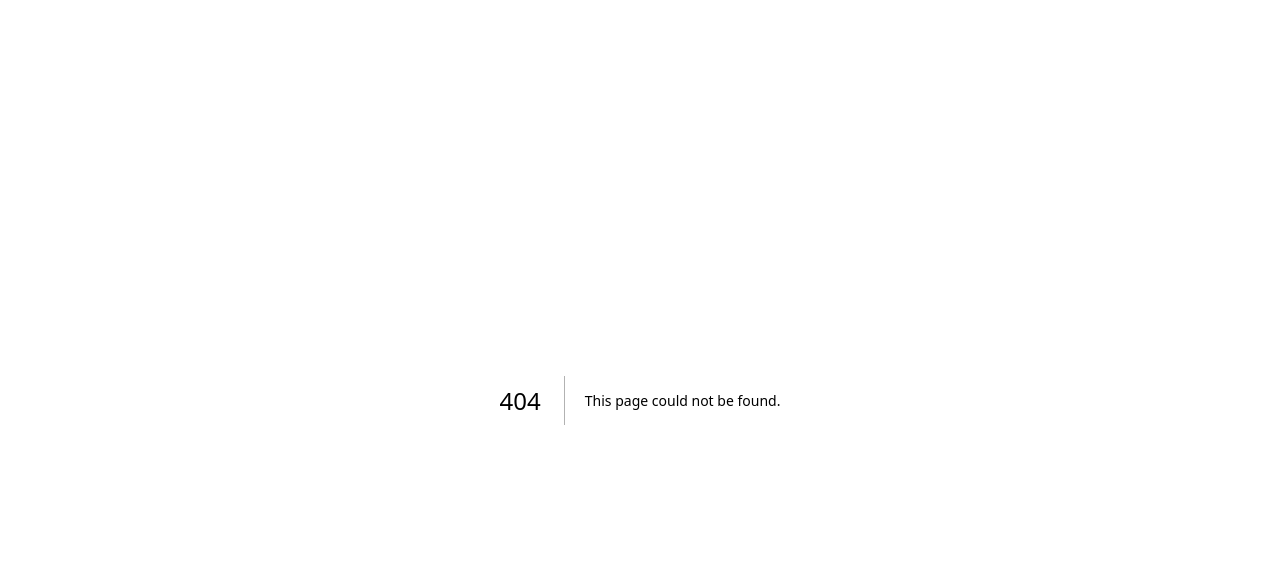
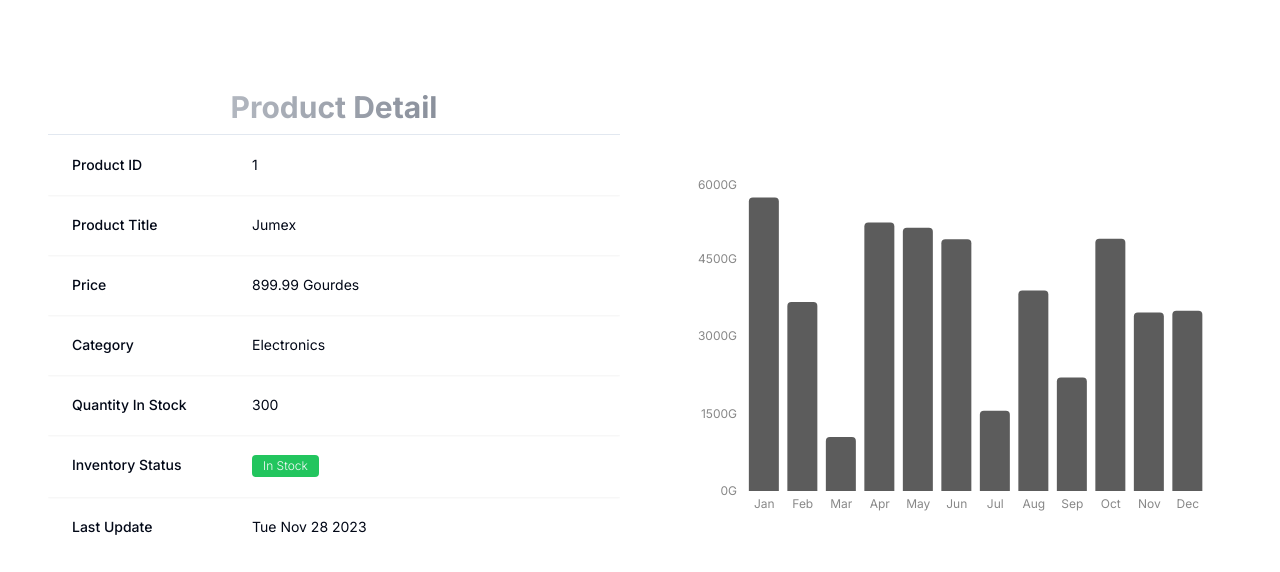
Before and after one commit to codewithmortensen/rcommunication, a Next.js app: page /inventory/1 in a window 1280 px wide. Before the commit this address had no page. Shown: the top 572 px of the page. Built offline with nearby package versions, Linux system fonts and the light colour scheme.

Commit message:
Build the product Detail Page

```diff
--- /dev/null
+++ b/app/inventory/[id]/components/OverView.tsx
@@ -0,0 +1,79 @@
+'use client';
+
+import { formatted } from '@/app/libs/utils';
+import { Bar, BarChart, ResponsiveContainer, XAxis, YAxis } from 'recharts';
+
+const data = [
+  {
+    name: 'Jan',
+    total: Math.floor(Math.random() * 5000) + 1000,
+  },
+  {
+    name: 'Feb',
+    total: Math.floor(Math.random() * 5000) + 1000,
+  },
+  {
+    name: 'Mar',
+    total: Math.floor(Math.random() * 5000) + 1000,
+  },
+  {
+    name: 'Apr',
+    total: Math.floor(Math.random() * 5000) + 1000,
+  },
+  {
+    name: 'May',
+    total: Math.floor(Math.random() * 5000) + 1000,
+  },
+  {
+    name: 'Jun',
+    total: Math.floor(Math.random() * 5000) + 1000,
+  },
+  {
+    name: 'Jul',
+    total: Math.floor(Math.random() * 5000) + 1000,
+  },
+  {
+    name: 'Aug',
+    total: Math.floor(Math.random() * 5000) + 1000,
+  },
+  {
+    name: 'Sep',
+    total: Math.floor(Math.random() * 5000) + 1000,
+  },
+  {
+    name: 'Oct',
+    total: Math.floor(Math.random() * 5000) + 1000,
+  },
+  {
+    name: 'Nov',
+    total: Math.floor(Math.random() * 5000) + 1000,
+  },
+  {
+    name: 'Dec',
+    total: Math.floor(Math.random() * 5000) + 1000,
+  },
+];
+
+export function Overview() {
+  return (
+    <ResponsiveContainer width='100%' height={350} className='mt-[6rem] px-5'>
+      <BarChart data={data}>
+        <XAxis
+          dataKey='name'
+          stroke='#888888'
+          fontSize={12}
+          tickLine={false}
+          axisLine={false}
+        />
+        <YAxis
+          stroke='#888888'
+          fontSize={12}
+          tickLine={false}
+          axisLine={false}
+          tickFormatter={(value) => `${value}G`}
+        />
+        <Bar dataKey='total' fill='#5c5c5c' radius={[4, 4, 0, 0]} />
+      </BarChart>
+    </ResponsiveContainer>
+  );
+}
--- /dev/null
+++ b/app/inventory/[id]/components/ProductDetail.tsx
@@ -0,0 +1,67 @@
+'use client';
+import products from '@/app/data/products';
+import { useParams } from 'next/navigation';
+import ProductStatus from '../../components/ProductStatus';
+
+const ProductDetail = () => {
+  const params = useParams();
+  const product = products.find((product) => product.productID === params.id);
+
+  return (
+    <div className='overflow-hidden sm:rounded-lg'>
+      <div className='px-4  sm:px-6'>
+        <h1 className='text-lg font-bold py-3 tracking-normal sm:text-3xl xl:text-3xl/none bg-clip-text text-center text-transparent bg-gradient-to-r from-gray-300 to-gray-500'>
+          Product Detail
+        </h1>
+      </div>
+      <div className='border-t '>
+        <dl>
+          <div className=' px-4 py-5 sm:grid sm:grid-cols-3 sm:gap-4 sm:px-6 shadow-sm'>
+            <dt className='text-sm font-medium'>Product ID</dt>
+            <dd className='mt-1 text-sm sm:mt-0 sm:col-span-2'>
+              {product?.productID}
+            </dd>
+          </div>
+          <div className=' px-4 py-5 sm:grid sm:grid-cols-3 sm:gap-4 sm:px-6 shadow-sm'>
+            <dt className='text-sm font-medium'>Product Title</dt>
+            <dd className='mt-1 text-sm sm:mt-0 sm:col-span-2'>
+              {product?.name}
+            </dd>
+          </div>
+          <div className=' px-4 py-5 sm:grid sm:grid-cols-3 sm:gap-4 sm:px-6 shadow-sm'>
+            <dt className='text-sm font-medium'>Price</dt>
+            <dd className='mt-1 text-sm sm:mt-0 sm:col-span-2'>
+              {product?.price} Gourdes
+            </dd>
+          </div>
+          <div className=' px-4 py-5 sm:grid sm:grid-cols-3 sm:gap-4 sm:px-6 shadow-sm'>
+            <dt className='text-sm font-medium'>Category</dt>
+            <dd className='mt-1 text-sm sm:mt-0 sm:col-span-2'>
+              {product?.collection}
+            </dd>
+          </div>
+          <div className=' px-4 py-5 sm:grid sm:grid-cols-3 sm:gap-4 sm:px-6 shadow-sm'>
+            <dt className='text-sm font-medium'>Quantity In Stock</dt>
+            <dd className='mt-1 text-sm sm:mt-0 sm:col-span-2'>
+              {product?.stock}
+            </dd>
+          </div>
+          <div className=' px-4 py-5 sm:grid sm:grid-cols-3 sm:gap-4 sm:px-6 shadow-sm'>
+            <dt className='text-sm font-medium'>Inventory Status</dt>
+            <dd className='mt-1 text-sm sm:mt-0 sm:col-span-2'>
+              <ProductStatus stock={product?.stock!} />
+            </dd>
+          </div>
+          <div className=' px-4 py-5 sm:grid sm:grid-cols-3 sm:gap-4 sm:px-6 shadow-sm'>
+            <dt className='text-sm font-medium'>Last Update</dt>
+            <dd className='mt-1 text-sm sm:mt-0 sm:col-span-2'>
+              {product?.lastUpdate.toDateString()}
+            </dd>
+          </div>
+        </dl>
+      </div>
+    </div>
+  );
+};
+
+export default ProductDetail;
--- /dev/null
+++ b/app/inventory/[id]/page.tsx
@@ -0,0 +1,18 @@
+import products from '@/app/data/products';
+import ProductDetail from './components/ProductDetail';
+import { Overview } from './components/OverView';
+
+interface Props {
+  params: { id: string };
+}
+
+const EmployeeDetailPage = ({ params: { id } }: Props) => {
+  return (
+    <div className='grid grid-cols-2 gap-10  mt-20 mx-[3rem]'>
+      <ProductDetail />
+      <Overview />
+    </div>
+  );
+};
+
+export default EmployeeDetailPage;
--- a/app/inventory/components/ProductActions.tsx
+++ b/app/inventory/components/ProductActions.tsx
@@ -11,6 +11,7 @@ import {
   DropdownMenuTrigger,
 } from '@/components/ui/dropdown-menu';
 import { MoreHorizontal } from 'lucide-react';
+import Link from 'next/link';
 
 interface ProductActionProps {
   product: Product;
@@ -33,7 +34,11 @@ const ProductActions = ({ product }: ProductActionProps) => {
           Copy Product ID
         </DropdownMenuItem>
         <DropdownMenuSeparator />
-        <DropdownMenuItem>View Product details</DropdownMenuItem>
+        <DropdownMenuItem>
+          <Link href={`/inventory/${product.productID}`}>
+            View Product details
+          </Link>
+        </DropdownMenuItem>
         <DropdownMenuItem>View Recent Transactions</DropdownMenuItem>
       </DropdownMenuContent>
     </DropdownMenu>
--- a/package.json
+++ b/package.json
@@ -17,10 +17,12 @@
     "@tanstack/react-table": "^8.10.7",
     "class-variance-authority": "^0.7.0",
     "clsx": "^2.0.0",
+    "date-fns": "^2.30.0",
     "lucide-react": "^0.293.0",
     "next": "14.0.3",
     "react": "^18",
     "react-dom": "^18",
+    "recharts": "^2.10.1",
     "tailwind-merge": "^2.0.0",
     "tailwindcss-animate": "^1.0.7"
   },
```
Also changed, not shown: 1 other file (tests, documents, lock files or other folders).
